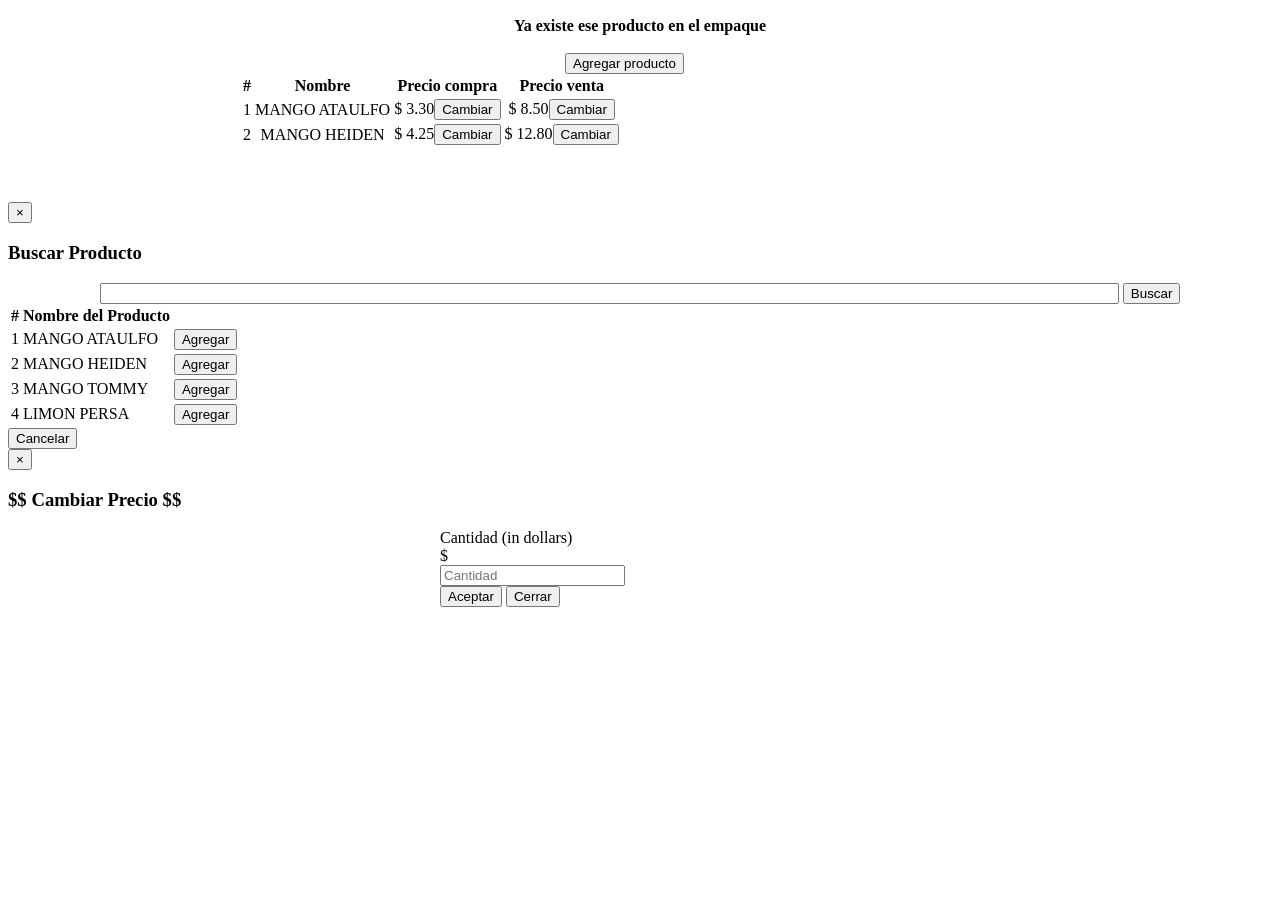
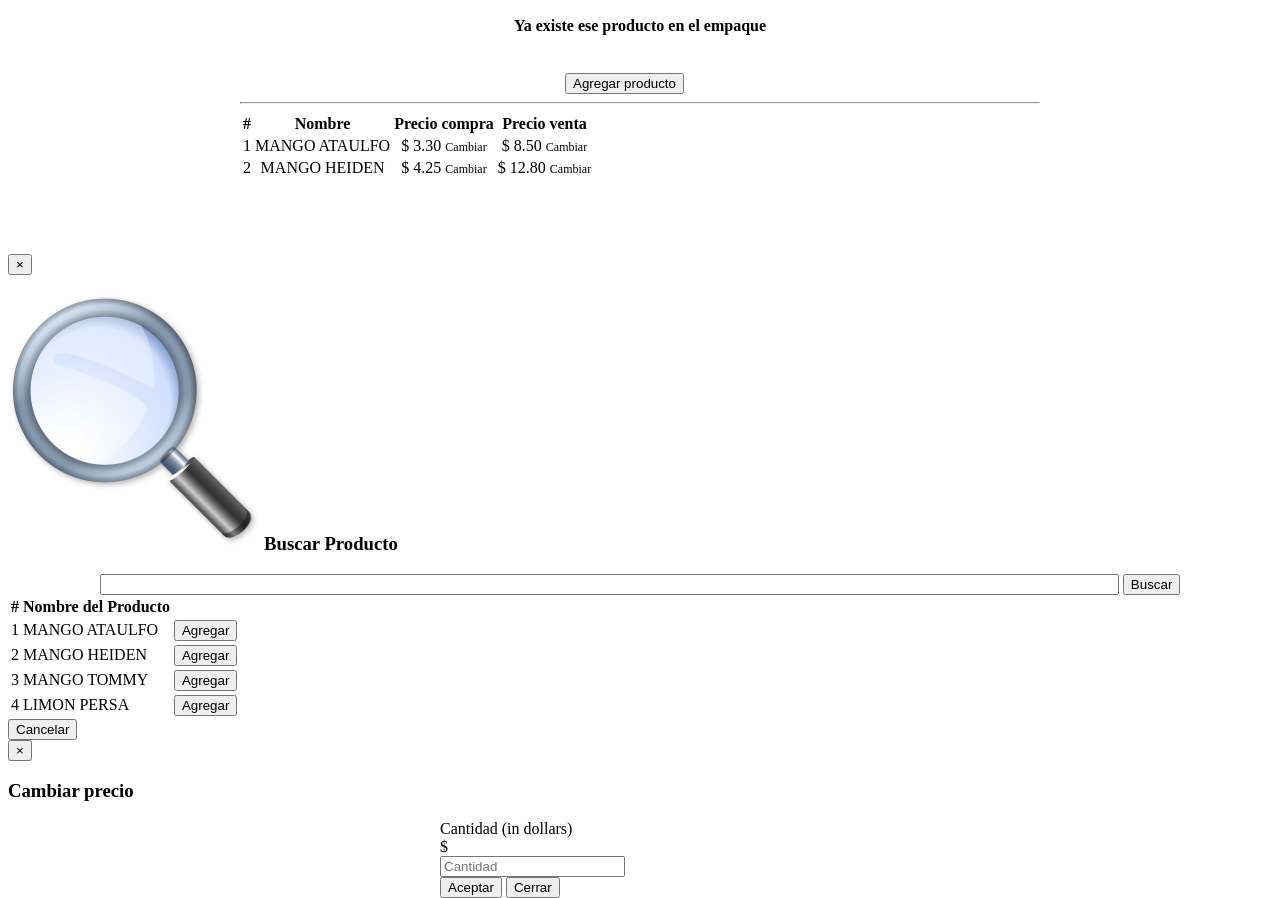
Before and after one commit to baidinger/traza, a PHP site: page /empaque/asignar/asignarProductosEmpaques.php in a window 1280 px wide. Shown: the part 343-1241 px from the top of the page. Before the commit the page ends 950 px from the top, so only its background shows below. Run offline with PHP 8.4, Linux system fonts and the light colour scheme; a user stored in the database is signed in; data comes from the database, SQL or seed files in the repository; grey boxes are pictures that could not be loaded.

Commit message:
Agregar asignacion de productos y precios de producto al empaque

```diff
--- a/empaque/asignar/asignarProductosEmpaques.php
+++ b/empaque/asignar/asignarProductosEmpaques.php
@@ -24,7 +24,7 @@
 	    		</h3>
 	  		</div>
 	  	</div>
-	  	<div style="width:100%; height:100%; background:#FFFFFF;">
+	  	<div>
 
 
 	  		<?php
@@ -50,13 +50,13 @@
 		   	 	</div>
 						   <br>
 
-	  		<div style="width:800px; margin:0px auto;">
+	  		<div style="width:800px; padding:20px; background:white; margin:0px auto;">
 	  			<div style="width:150px; margin:0px auto;">
 	  				<button data-toggle="modal" data-target="#modalProducto" class="btn btn-primary">
-	  					<span class="glyphicon glyphicon-plus" aria-hidden="true"></span>Agregar producto
+	  					<span class="glyphicon glyphicon-plus" aria-hidden="true"></span> Agregar producto
 	  				</button>
 	  			</div>
-
+	  			<hr>
 	  			<div id="tablaDetalles">
 	  				<div id="paginacion-resultados">
 		  			<table class="table table-hover">
@@ -79,8 +79,12 @@
 			      					?><tr>
 				      						<td class="centro"> <?php echo $i; ?></td>
 				      						<td class="centro"><?php echo $row['nombre_producto']." ".$row['variedad_producto']; ?></td>
-				      						<td class="centro">$ <?php echo $row['precio_compra']; ?><button class="btn btn-link" onClick="modalCostoShow(<?php echo $row['id_productos_empaque']; ?>, <?php echo $row['precio_compra']; ?>)">Cambiar</button></td>
-				      						<td class="centro">$ <?php echo $row['precio_venta']; ?><button class="btn btn-link" onClick="modalCostoShow(<?php echo $row['id_productos_empaque']; ?>, <?php echo $row['precio_venta']; ?>)">Cambiar</button></td>
+				      						<td class="centro">$ <?php echo $row['precio_compra']; ?>
+				      							<span class="btn-link" style="font-size:12px; cursor: hand" onClick="modalCostoShow(<?php echo $row['id_productos_empaque']; ?>, <?php echo $row['precio_compra']; ?>,1)">Cambiar</span>
+				      						</td>
+				      						<td class="centro">$ <?php echo $row['precio_venta']; ?>
+				      							<span class="btn-link" style="font-size:12px; cursor: hand" onClick="modalCostoShow(<?php echo $row['id_productos_empaque']; ?>, <?php echo $row['precio_venta']; ?>,2)">Cambiar</span>
+				      						</td>
 				      						<td>
 
 						          			</td>
@@ -126,7 +130,7 @@
 					<div class="modal-header">
 						<button type="button" class="close" data-dismiss="modal" aria-label="Close"><span aria-hidden="true">&times;</span></button>
 						<h3 class="titulo-header">
-							<span id="titulo-detalles">Buscar Producto</span>
+							<img class="img-header" src="img/buscar.png"><span id="titulo-detalles">Buscar Producto</span>
 						</h3>
 					</div>
 					<div class="modal-body" style="background:#FFFFFF;">
@@ -179,7 +183,7 @@
 			    <div class="modal-content">
 			      <div class="modal-header">
 			        <button type="button" class="close" data-dismiss="modal" aria-label="Close"><span aria-hidden="true">&times;</span></button>
-			        <h3 class="modal-title" id="myModalLabel">$$ Cambiar Precio $$</h3>
+			        <h3 class="modal-title" id="myModalLabel">Cambiar precio</h3>
 			      </div>
 			      <div class="modal-body fondo-blanco">
 			      	<div style="margin:0px auto; width:400px; height:50px;">
@@ -190,6 +194,7 @@
 						      <div class="input-group-addon">$</div>
 						      	<input type="number" step="0.01" class="form-control" min="1" id="precio_producto" name="precio_producto" placeholder="Cantidad">
 						    	<input type="hidden" name="id_productos_empaque" id="id_productos_empaque">
+						    	<input type="hidden" name="tipo" id="tipo">
 						    </div>
 						  </div>
 						  <button onclick="" class="btn btn-primary">Aceptar</button>
@@ -208,16 +213,20 @@
 	  		$('#paginacion-resultados').simplePagination();
 	  		$('.eliminar').tooltip();
 
-	  		function modalCostoShow(idOrden, costo_orden){
+	  		function modalCostoShow(idOrden, costo_orden, tipo){
 				$('#id_productos_empaque').val(idOrden);
+				$('#tipo').val(tipo);
 				$('#precio_producto').val(costo_orden);
+
 				$('#myModal').modal('show');
+				$('#precio_producto').focus();
 			}
 
 			function modificarCosto(){
 				var cost 		= 	$('#precio_producto').val();
+				var tipo 		= 	$('#tipo').val();
 				var id 			= 	$('#id_productos_empaque').val();
-				var parametros	= 	{'costo': cost, 'id':id};
+				var parametros	= 	{'costo': cost, 'id':id, 'tipo':tipo};
 
 				$.ajax({
 					type:'post',
--- a/empaque/usuarios/buscar_usuarios.php
+++ b/empaque/usuarios/buscar_usuarios.php
@@ -49,7 +49,7 @@
 				          			<td class="centro">
 
 				          				<a href="#" onclick="editar(<?php print $row['id_receptor'] ?>,<?php print $id_empaque?>,<?php print $row['id_usuario'] ?>)" >
-				          					<span data-toggle="modal" data-target="#myModal" data-toggle="tooltip" data-placement="top" title="Editar" class="glyphicon glyphicon-pencil"></span>
+				          					<span data-toggle="modal" data-target="#myModal" data-toggle="tooltip" data-placement="top" title="Editar" class="glyphicon glyphicon-edit"></span>
 				          				</a>&nbsp;&nbsp;
 				          				<?php if($row['nivel_autorizacion_usuario'] == 2) { ?>
 				          				<a href="usuarios/habilitar_usuario.php?id=<?php echo $row['id_usuario']; ?>&status=0">
@@ -66,7 +66,7 @@
 										<td class="centro">
 
 				          				<a href="#" onclick="editar(<?php print $row['id_receptor'] ?>,<?php print $id_empaque ?>,<?php print $row['id_usuario'] ?>)">
-				          					<span data-toggle="modal" data-target="#myModal" data-toggle="tooltip" data-placement="top" title="Editar" class="glyphicon glyphicon-pencil" ></span>
+				          					<span data-toggle="modal" data-target="#myModal" data-toggle="tooltip" data-placement="top" title="Editar" class="glyphicon glyphicon-edit" ></span>
 				          				</a> &nbsp;&nbsp;
 				          				<a href="usuarios/habilitar_usuario.php?id=<?php echo $row['id_usuario']; ?>&status=1">
 				          					<span data-toggle="tooltip" data-placement="top" title="Activar usuario" class="glyphicon glyphicon-ok" ></span>
```
Also changed, not shown: empaque/asignar/modificar_precio.php (+6 -2 lines).
